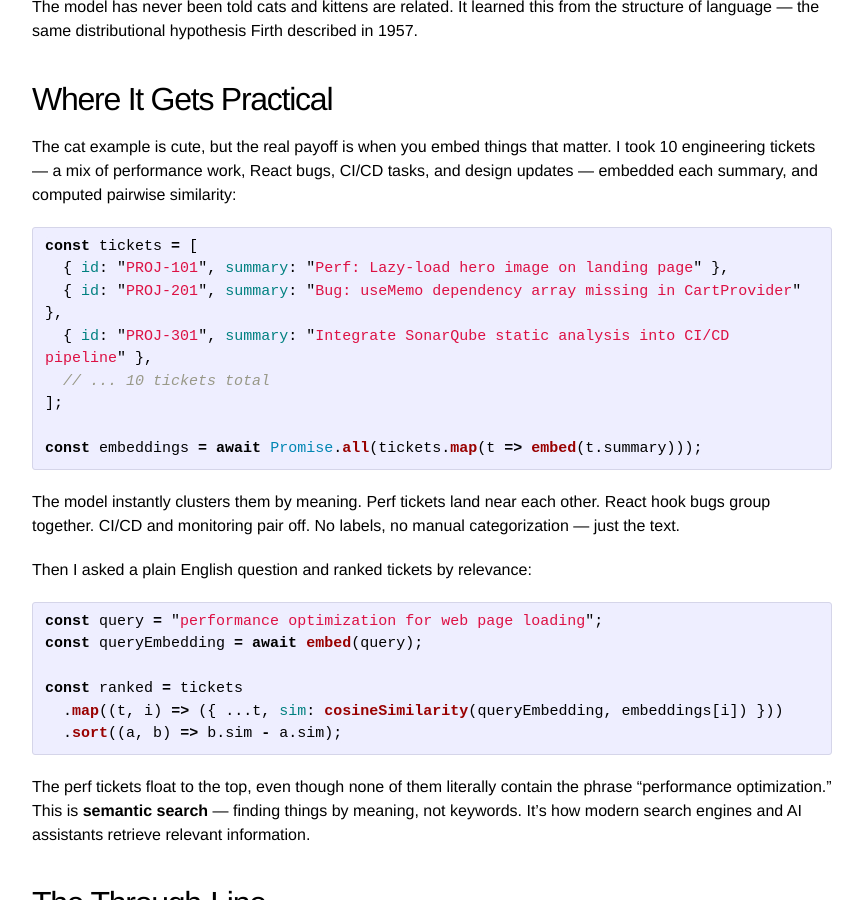
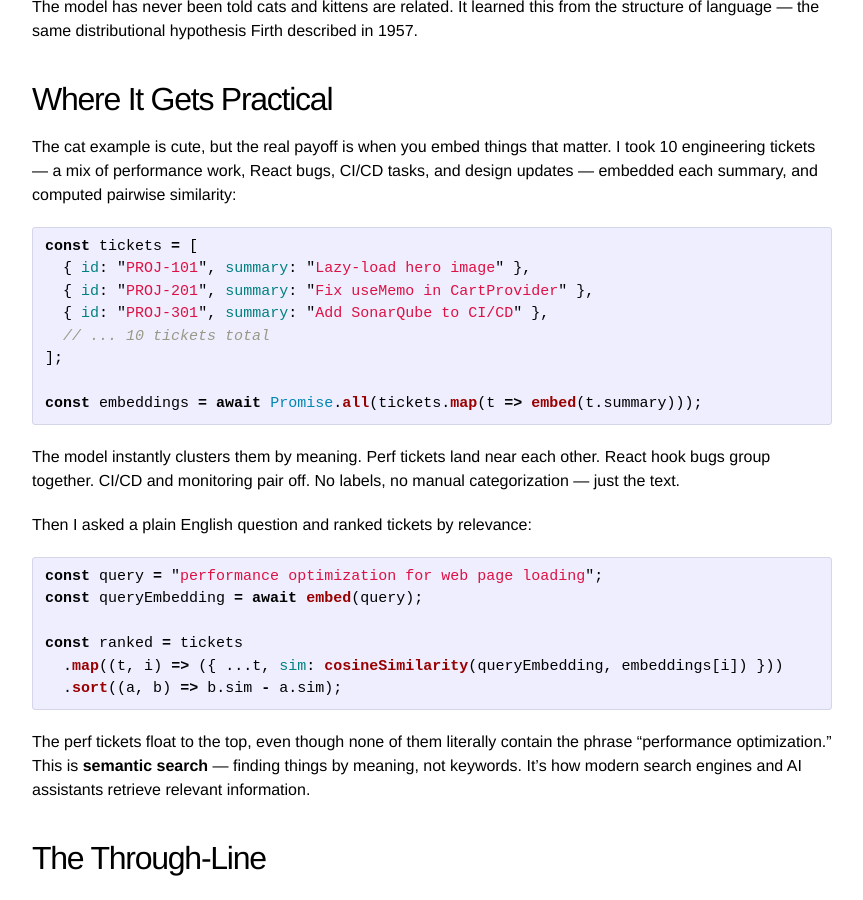
Before and after one commit to SeanPlusPlus/seanplusplus.github.io, a Jekyll site: the page built from _posts/2026-03-29-how-machines-learn-what-words-mean.md, in a window 1280 px wide and 900 px high, scrolled down 2309 px. Shown: the whole window, without its empty margins (208-1071 px from the left). Built offline with Jekyll 4.4.1, drawn with Linux system fonts in a browser that asks for light colours.

Commit message:
docs: shorten ticket summaries to prevent line wrapping
Co-Authored-By: Claude Opus 4.6 <noreply@anthropic.com>

````diff
--- a/_posts/2026-03-29-how-machines-learn-what-words-mean.md
+++ b/_posts/2026-03-29-how-machines-learn-what-words-mean.md
@@ -67,9 +67,9 @@ The cat example is cute, but the real payoff is when you embed things that matte
 
 ```typescript
 const tickets = [
-  { id: "PROJ-101", summary: "Perf: Lazy-load hero image on landing page" },
-  { id: "PROJ-201", summary: "Bug: useMemo dependency array missing in CartProvider" },
-  { id: "PROJ-301", summary: "Integrate SonarQube static analysis into CI/CD pipeline" },
+  { id: "PROJ-101", summary: "Lazy-load hero image" },
+  { id: "PROJ-201", summary: "Fix useMemo in CartProvider" },
+  { id: "PROJ-301", summary: "Add SonarQube to CI/CD" },
   // ... 10 tickets total
 ];
 
````
